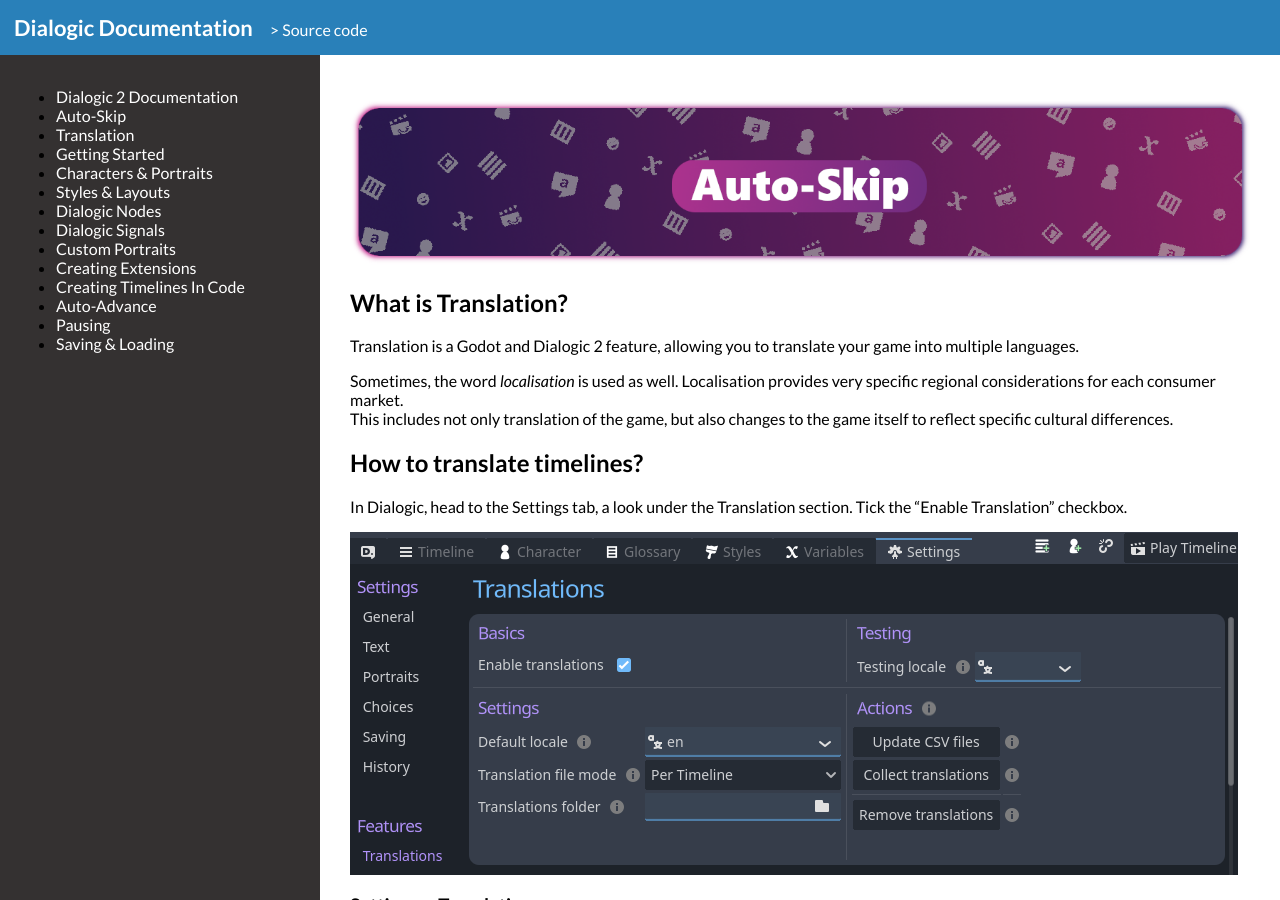
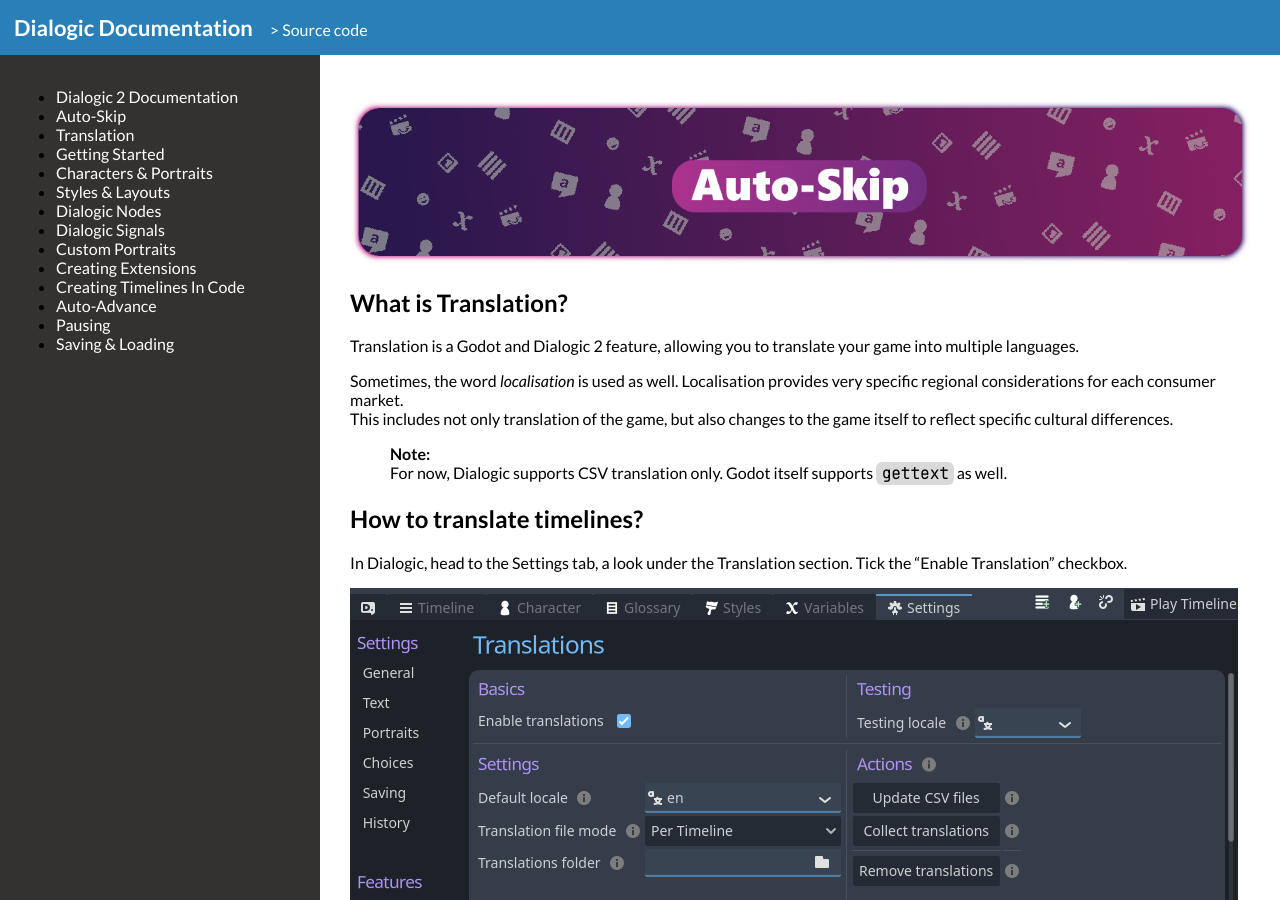
Before and after one commit to dialogic-godot/documentation, a Jekyll site: the page built from Documentation/translation.md, in a window 1280 px wide and 900 px high. Built offline with Jekyll 4.4.1, drawn with Linux system fonts in a browser that asks for light colours.

Commit message:
Add note about CSV only support.

```diff
--- a/Documentation/translation.md
+++ b/Documentation/translation.md
@@ -12,11 +12,16 @@
 Localisation provides very specific regional considerations for each consumer market.\
 This includes not only translation of the game, but also changes to the game itself to reflect specific cultural differences.
 
+> **Note:** \
+For now, Dialogic supports CSV translation only.
+Godot itself supports `gettext` as well.
+
 ## How to translate timelines?
 
 In Dialogic, head to the Settings tab, a look under the Translation section. Tick the "Enable Translation" checkbox.
 
 ![translation_settings](/media/translation/translation_settings.png)
+
 
 ### Setting up Translation
 
```
